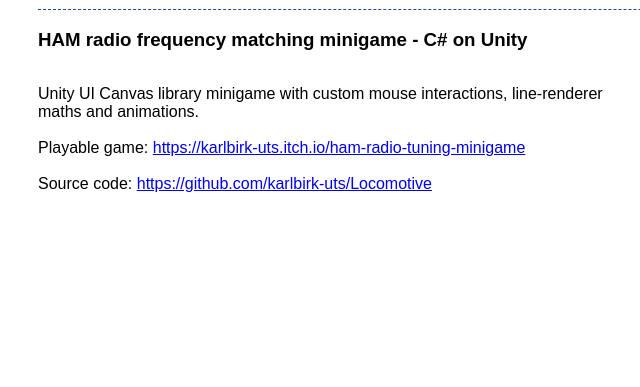
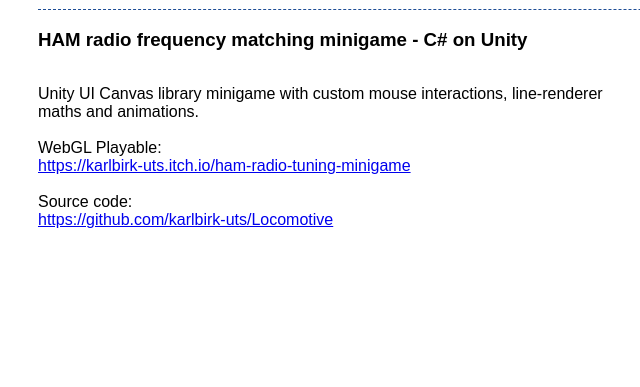
Before and after one commit to karlbirk-uts/karlbirk-uts.github.io, a plain HTML site: page index.html in a window 1280 px wide. Shown: the part 2181-2568 px from the top of the page, without its empty margins (14-654 px from the left). Drawn offline with Linux system fonts and the light colour scheme; grey boxes are pictures that could not be loaded.

Commit message:
URL text prefix spacing and linebreaks

```diff
--- a/index.html
+++ b/index.html
@@ -54,6 +54,7 @@
                                     <br>
                                     <br>
                                     Source code:
+                                    <br>
                                     <a href="https://github.com/karlbirk-uts/AGP-NetMultiplayer-PCG-AI">
                                         https://github.com/karlbirk-uts/AGP-NetMultiplayer-PCG-AI
                                     </a>
@@ -91,12 +92,14 @@
                                     <br>
                                     <br>
                                     WebGL Playable:
+                                    <br>
                                     <a href="https://karlbirk-uts.itch.io/locomotive">
                                         https://karlbirk-uts.itch.io/locomotive
                                     </a>
                                     <br>
                                     <br>
                                     Source code:
+                                    <br>
                                     <a href="https://github.com/karlbirk-uts/Locomotive">
                                         https://github.com/karlbirk-uts/Locomotive
                                     </a>
@@ -134,6 +137,7 @@
                             <br>
                             <br>
                             Source code:
+                                    <br>
                             <a href="https://github.com/karlbirk-uts/ios-mixr">
                                 https://github.com/karlbirk-uts/ios-mixr
                             </a>
@@ -157,6 +161,7 @@
                             <br>
                             <br>
                             Source code:
+                                    <br>
                             <a href="https://github.com/karlbirk-uts/medical-centre-cms">
                                 https://github.com/karlbirk-uts/medical-centre-cms
                             </a>
@@ -221,13 +226,15 @@
                                     <br>
 
                                     <br>
-                                    Playable game:
+                                    WebGL Playable:
+                                    <br>
                                     <a href="https://karlbirk-uts.itch.io/ham-radio-tuning-minigame">
                                         https://karlbirk-uts.itch.io/ham-radio-tuning-minigame
                                     </a>
                                     <br>
                                     <br>
                                     Source code:
+                                    <br>
                                     <a href="https://github.com/karlbirk-uts/Locomotive">
                                         https://github.com/karlbirk-uts/Locomotive
                                     </a>
```
